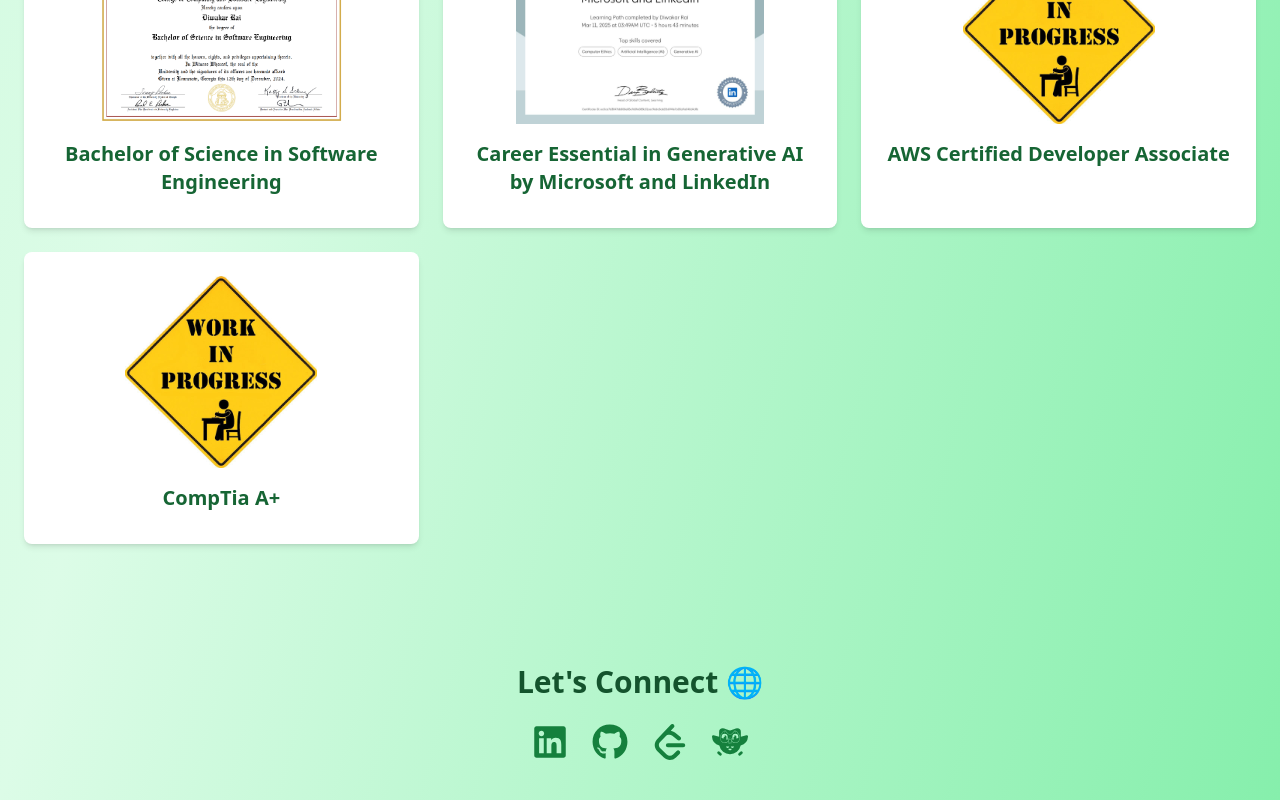
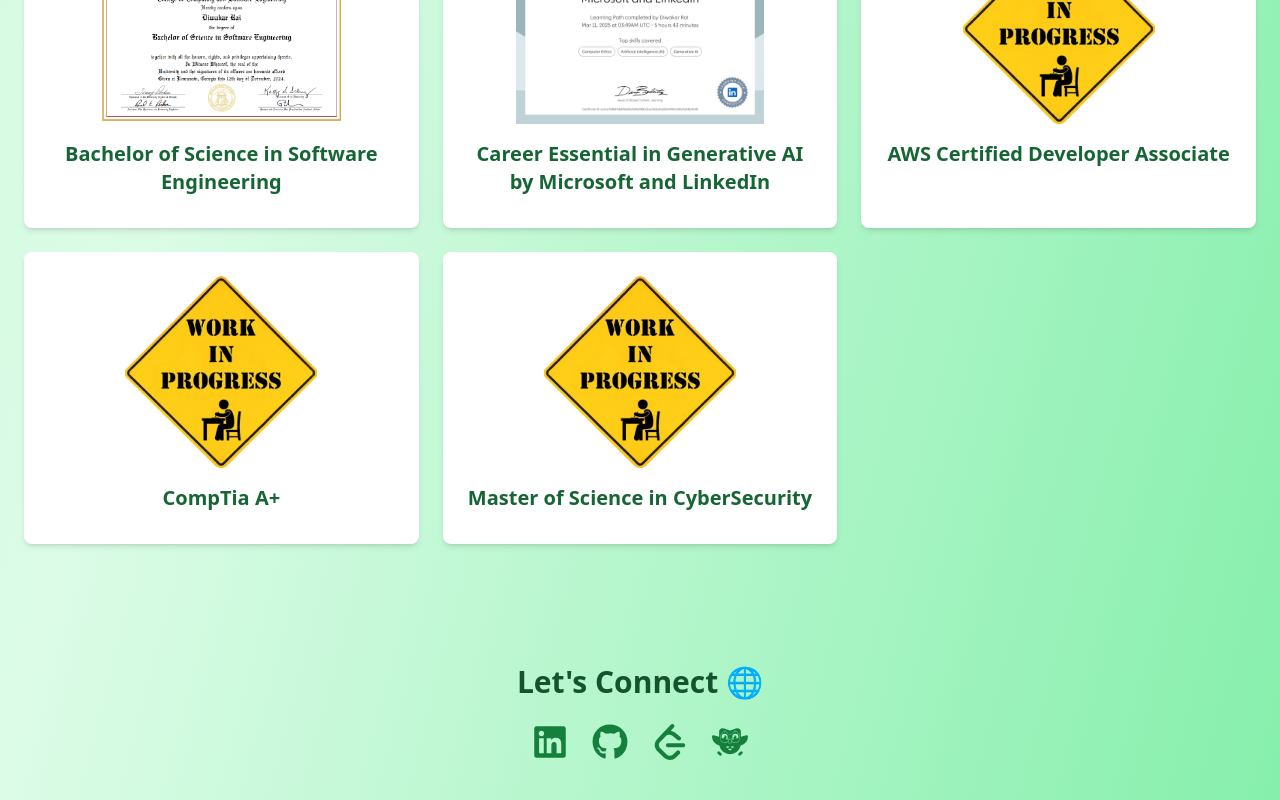
Before and after one commit to RaiDiwakar66/MyPortfolio, a React (Vite) app: page / in a window 1280 px wide. Shown: the part 4133-4933 px from the top of the page. Built offline with nearby package versions, Linux system fonts and the light colour scheme.

Commit message:
updated master program progress

```diff
--- a/src/App.jsx
+++ b/src/App.jsx
@@ -326,6 +326,12 @@
             <h3 className="text-xl font-semibold text-green-800">CompTia A+</h3>
             <p className="text-sm text-gray-700 mt-2"></p>
           </div>
+            <div className="bg-white rounded-lg shadow-md p-6 hover:shadow-xl transition">
+            <img src={InProgress} alt="Work In Progress" className="w-full h-48 object-contain mb-4"/>
+            <h3 className="text-xl font-semibold text-green-800">Master of Science in CyberSecurity</h3>
+            <p className="text-sm text-gray-700 mt-2"></p>
+          </div>
+
         </div>
       </section>
 
```
